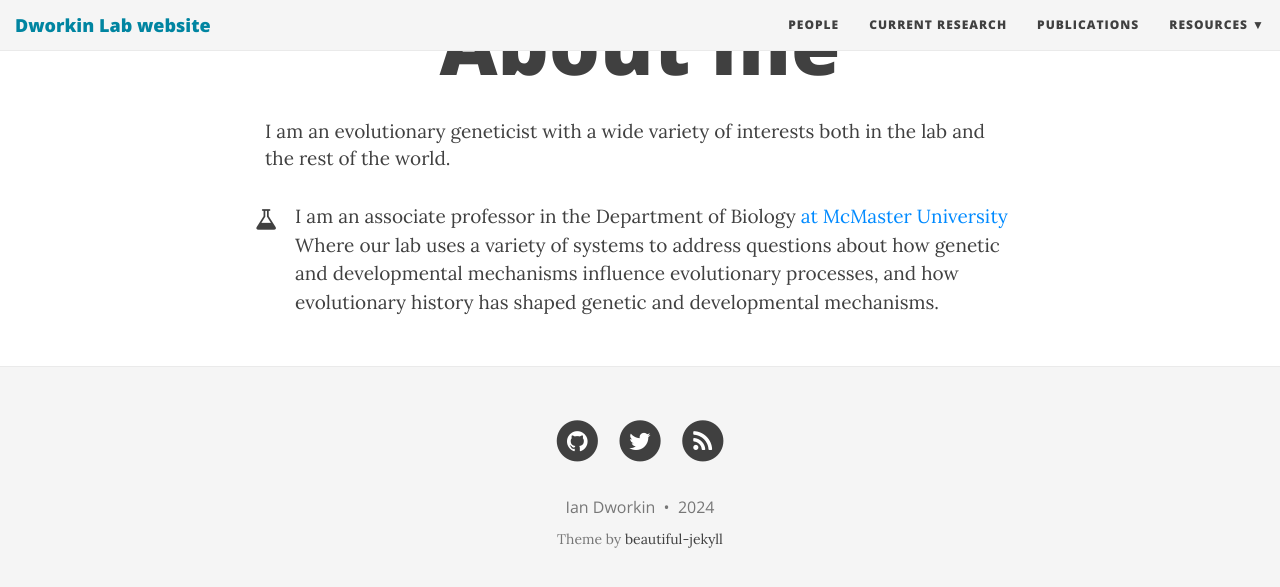
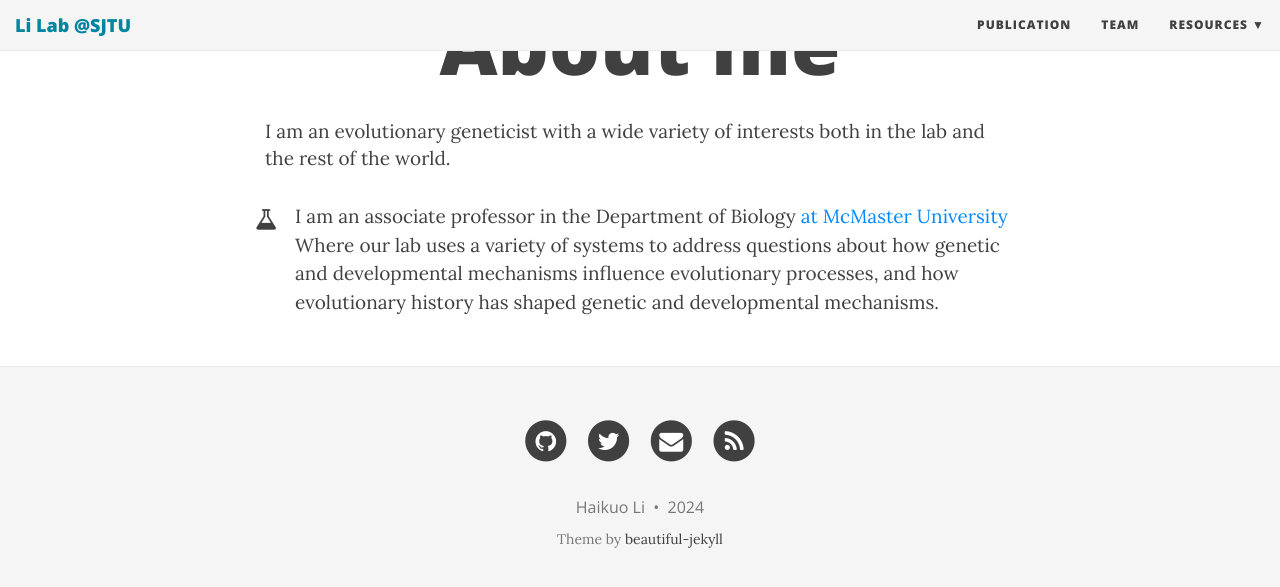
Before and after one commit to TheLiLab/thelilab.github.io, a Jekyll site: the page built from aboutme.md, in a window 1280 px wide and 900 px high, scrolled down 130 px. Shown: the top 587 px of the window. Built offline with Jekyll 4.4.1, drawn with Linux system fonts in a browser that asks for light colours; nearby versions of some CDN libraries; some of the changed lines change nothing that is shown.

Commit message:
Update _config.yml

```diff
--- a/_config.yml
+++ b/_config.yml
@@ -14,40 +14,45 @@ baseurl: ""
 # Of course don't forget to change the username and projectname to YOUR username and project
 
 # Name of website
-title: Dworkin Lab website
+title: Li Lab @SJTU
 
-# Short description of your site
-description: Dworkin lab website
+# Your name to show in the footer
+author: Haikuo Li
 
 # --- Navigation bar options --- #
 
 # List of links in the navigation bar
 navbar-links:
-  People: "people"
-  Current Research: "currentResearch"
-  Publications: "pubs"
+  #About Me: "aboutme"
+  Publication: "publication"
+  Team: "team"
   Resources:
-    - google Scholar page: "https://scholar.google.com/citations?user=Iium3AEAAAAJ&hl=en"
-    - McMaster Department of Biology: "https://www.biology.mcmaster.ca/"
-    - Department website: "https://www.biology.mcmaster.ca/component/comprofiler/userprofile/dworkin.html?Itemid=351"
-    - GitHub: "https://github.com/DworkinLab"
-    - Figshare: "https://figshare.com/authors/Ian_Dworkin/446737"
-    - ORCID: "https://orcid.org/0000-0002-2874-287X"
+    #- Beautiful Jekyll: "https://beautifuljekyll.com"
+    #- Learn markdown: "https://www.markdowntutorial.com/"
+    - Code: "https://github.com/HaikuoLi"
+    - About PI: "https://haikuoli.github.io/about/"
+  #Author's home: "https://deanattali.com"
 
 # Image to show in the navigation bar - image must be a square (width = height)
 # Remove this parameter if you don't want an image in the navbar
 avatar: "/img/avatar-icon.jpg"
+
+# By default, the image is cut into a circle. You can disable this behaviour by setting 'round-avatar: false'
+round-avatar: false
 
 # --- Footer options --- #
 
 # Change all these values or delete the ones you don't want.
 # Important: you must keep the "name" parameter, everything else you can remove
 author:
-  name: Ian Dworkin
-  email: "dworkin AT mcmaster DOT CA"
- # facebook: yourname  # eg. daattali
-  github: idworkin    # eg. daattali
-  twitter: IanDworkin   # eg. daattali
+  name: Haikuo Li
+  email: "haikuo.li@wustl.edu"
+  #rss: true  # remove this line if you don't want to show an RSS link at the bottom
+  #facebook: deanattali
+  google-scholar: haikuo li
+  ORCID: 0000-0003-3697-5662
+  twitter: haikuoli
+  github: thelilab
  #  google-plus: +yourname   # eg. +DeanAttali or 109424658772469020925
  # linkedin: Nicholas Testa  # eg. daattali https://www.linkedin.com/in/nicholas-testa-49272936
  # xing: yourname      # eg. daattali
@@ -61,11 +66,11 @@ author:
 footer-links-active:
   rss: true
   facebook: false
-  email: false
+  email: true
   twitter: true
-  google-plus: false
+  google-plus: true
   github: true
-  linkedin: false
+  linkedin: true
   xing: false
   stackoverflow: false
   snapchat: false
@@ -77,8 +82,8 @@ footer-links-active:
 share-links-active:
   twitter: true
   facebook: false
-  google: false
-  linkedin: false
+  google: true
+  linkedin: true
 
 # How to display the link to the website in the footer
 # Remove this if you don't want a link in the footer
```
